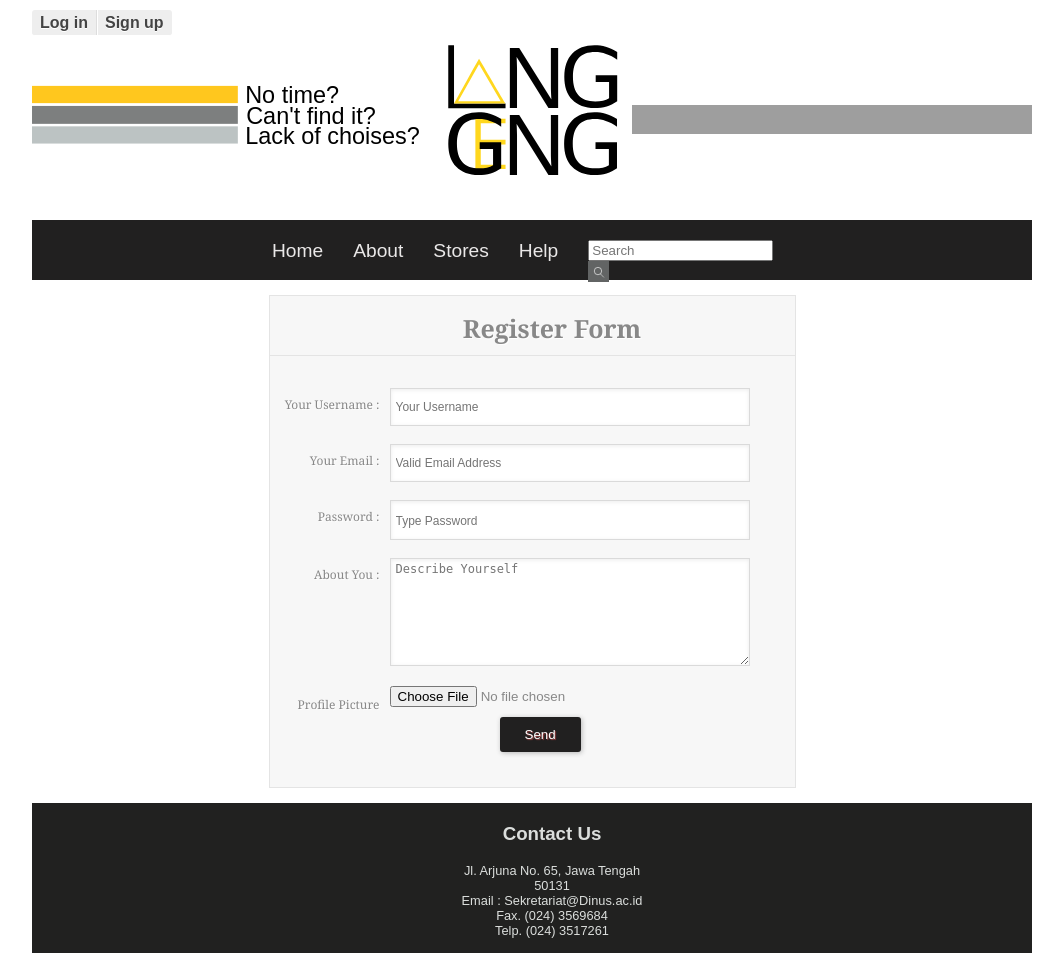
After one commit to zuhri2395/ASE, a PHP site: page /register.html in a window 1280 px wide. The commit adds this page. Shown: the whole page, without its empty margins (108-1171 px from the left). Run offline with PHP 8.4, Linux system fonts and the light colour scheme; grey boxes are pictures that could not be loaded.

Commit message:
register system

```diff
--- a/connection.php
+++ b/connection.php
@@ -4,5 +4,5 @@ $password = "";
 $host = "localhost";
 $db = "langgeng";
 
-mysql_connect($host, $user, $root) or die(mysql_error());
+mysql_connect($host, $user, $password) or die(mysql_error());
 mysql_select_db($db) or die(mysql_error());
--- a/css/banner.css
+++ b/css/banner.css
@@ -6,7 +6,7 @@
             /* size of bullet elment */
             width: 16px;
             height: 16px;
-            background: url('img/b05.png') no-repeat;
+            background: url('../img/b05.png') no-repeat;
             overflow: hidden;
             cursor: pointer;
         }
@@ -31,7 +31,7 @@
             width: 30px;
             height: 46px;
             cursor: pointer;
-            background: url('img/a12.png') no-repeat;
+            background: url('../img/a12.png') no-repeat;
             overflow: hidden;
         }
         .jssora12l { background-position: -16px -37px; }
--- a/css/store.css
+++ b/css/store.css
@@ -20,12 +20,12 @@
 .infoI{
 	margin:1px auto;
 
-	list-style-image: url('logo/location.png');
+	list-style-image: url('../logo/location.png');
 }
 .infoII{
 	margin:1px auto;
 
-	list-style-image: url('logo/phone.svg');
+	list-style-image: url('../logo/phone.svg');
 }
 h3{
 	font-size: 0.9em;
--- a/css/storeInside.css
+++ b/css/storeInside.css
@@ -45,17 +45,17 @@ h3{
 .infoI{
 	margin-left: 10px;
 	float:left;
-	list-style-image: url('logo/location.png');
+	list-style-image: url('../logo/location.png');
 }
 .infoII{
 	margin-left: 10px;
 	float:left;
-	list-style-image: url('logo/phone.svg');
+	list-style-image: url('../logo/phone.svg');
 }
 .infoIII{
 	margin-left: 10px;
 	float:left;
-	list-style-image: url('logo/home.svg');
+	list-style-image: url('../logo/home.svg');
 }
 .delPost{
 	height: 20px;
--- a/css/style.css
+++ b/css/style.css
@@ -17,7 +17,7 @@ ul{
 
 	width: 100%;
 
-	background:url(logo/langgeng.svg) no-repeat center center;
+	background:url(../logo/langgeng.svg) no-repeat center center;
 	height: 200px;
 }
 
@@ -26,7 +26,7 @@ ul{
 	float:left;
 	width:40%;
 	margin-top:70px;
-	background:url(logo/leftLogo.svg) no-repeat left center;
+	background:url(../logo/leftLogo.svg) no-repeat left center;
 	height:70px;
 }
 .logoWrapR{
@@ -34,7 +34,7 @@ ul{
 	float:right;
 	width:40%;
 	margin-top:95px;
-	background:url(logo/rightLogo.svg) no-repeat right center;
+	background:url(../logo/rightLogo.svg) no-repeat right center;
 	height:29px;
 }
 
@@ -76,7 +76,7 @@ ul{
 }
 .lupLogo{
 
-	background: url("logo/lupLogo.svg") ;
+	background: url("../logo/lupLogo.svg") ;
 	height:21px;
 	width:21px;
 	border:none;
--- a/index.php
+++ b/index.php
@@ -82,7 +82,7 @@
             <div id="login-content">
                 <form action="login.php" method="POST">
                     <fieldset id="inputs">
-                        <input id="username" type="email" name="email" placeholder="Your email address" required>
+                        <input id="email" type="email" name="email" placeholder="Your email address" required>
                         <input id="password" type="password" name="password" placeholder="Password" required>
                     </fieldset>
 
@@ -93,7 +93,7 @@
             </div>
         </li>
         <li id="signup">
-            <a href="">Sign up</a>
+            <a href="register.html">Sign up</a>
         </li>
     </ul>
 
--- /dev/null
+++ b/register.html
@@ -0,0 +1,146 @@
+<!DOCTYPE html>
+<html>
+<head>
+    <title>Langgeng Home </title>
+    <meta charset="utf-8">
+    <meta name="viewport" content="width=device-width, initial-scale=1.0">
+    <link rel="stylesheet" type="text/css" href="css/style.css">
+    <link rel="stylesheet" type="text/css" href="css/login.css">
+    <link rel="stylesheet" type="text/css" href="css/post.css">
+    <link rel="stylesheet" type="text/css" href="css/banner.css">
+    <script src="js/jquery.js"></script>
+    <script>
+        $(document).ready(function () {
+            $('#login-trigger').click(function () {
+                $(this).next('#login-content').slideToggle();
+                $(this).toggleClass('active');
+
+                if ($(this).hasClass('active')) {
+                    $(this).find('span').html('&#x25B2;');
+                } else {
+                    $(this).find('span').html('&#x25BC;');
+                }
+            });
+
+            function checkUser() {
+              var username = $('#username').val();
+              $.ajax({
+                type: "POST",
+                url: "checkUser.php",
+                data: "username=" + username,
+                cache: false,
+                success: function(response) {
+                  if(response == "1") {
+                    $('#username').css('border', '2px #e74c3c solid');
+                    document.getElementById("username").setCustomValidity("This username has already been taken by another user. Please pick another username.");
+                  } else {
+                    $('#username').css('border', '2px #2ecc71 solid');
+                    document.getElementById("username").setCustomValidity("");
+                  }
+                }
+              });
+            };
+
+            $('#username').keyup(checkUser);
+        });
+    </script>
+</head>
+<body>
+
+<!-- login special -->
+<nav>
+    <ul>
+        <li id="login">
+            <a id="login-trigger" href="#">
+                Log in <span></span>
+            </a>
+
+            <div id="login-content">
+                <form>
+                    <fieldset id="inputs">
+                        <input id="email" type="email" name="email" placeholder="Your email address" required>
+                        <input id="password" type="password" name="password" placeholder="Password" required>
+                    </fieldset>
+                    <fieldset id="actions">
+                        <input type="submit" id="submit" value="Log in">
+
+                    </fieldset>
+                </form>
+            </div>
+        </li>
+        <li id="signup">
+            <a href="">Sign up</a>
+        </li>
+    </ul>
+</nav>
+<!-- login special -->
+<div id='head'>
+    <div class='logoWrapL'></div>
+    <div class='logoWrapR'></div>
+</div>
+
+
+<div id='navigation'>
+    <ul class="menu">
+
+        <li><a href="#">Home</a></li>
+        <li><a href="#">About</a></li>
+        <li><a href="#">Stores</a></li>
+        <li><a href="#">Help</a></li>
+        <li>
+            <form>
+                <div class="searchE">
+                    <input class="left" type='text' placeholder="Search">
+                    <input class='lupLogo left' type='submit' value="">
+                </div>
+            </form>
+        </li>
+    </ul>
+
+</div>
+
+<form action="register.php" method="POST" class="basic-grey">
+    <h1>Register Form </h1>
+    <label>
+        <span>Your Username :</span>
+        <input id="username" type="text" name="username" placeholder="Your Username" required/>
+    </label>
+
+    <label>
+        <span>Your Email :</span>
+        <input id="email" type="email" name="regis-email" placeholder="Valid Email Address" required/>
+    </label>
+
+    <label>
+        <span>Password :</span>
+        <input id="password" type="password" name="pass" placeholder="Type Password" required/>
+    </label>
+
+
+    <label>
+        <span>About You :</span>
+        <textarea name="about" class="fieldEsc" name="about" placeholder="Describe Yourself"></textarea>
+    </label>
+    <label>
+        <span>Profile Picture</span>
+        <input type="file" id="imageUpload" name="img">
+    </label>
+    <label>
+        <span>&nbsp;</span>
+        <input type="submit" class="button" value="Send"/>
+    </label>
+</form>
+<div id='footer'>
+    <div class="insideFoot">
+        <ul>
+            <li><h3>Contact Us</h3></li>
+            <li class="footText">Jl. Arjuna No. 65, Jawa Tengah 50131</li>
+            <li class="footText"> Email : Sekretariat@Dinus.ac.id</li>
+            <li class="footText">Fax. (024) 3569684</li>
+            <li class="footText">Telp. (024) 3517261</li>
+        </ul>
+    </div>
+</div>
+
+</body>
+</html>
```
Also changed, not shown: other parts of css/style.css (+12 -12 lines), checkUser.php (added, +11 -0 lines), css/login.css (+2 -6 lines), register page.html (deleted, +0 -122 lines), register.php (added, +43 -0 lines), 1 other file.
